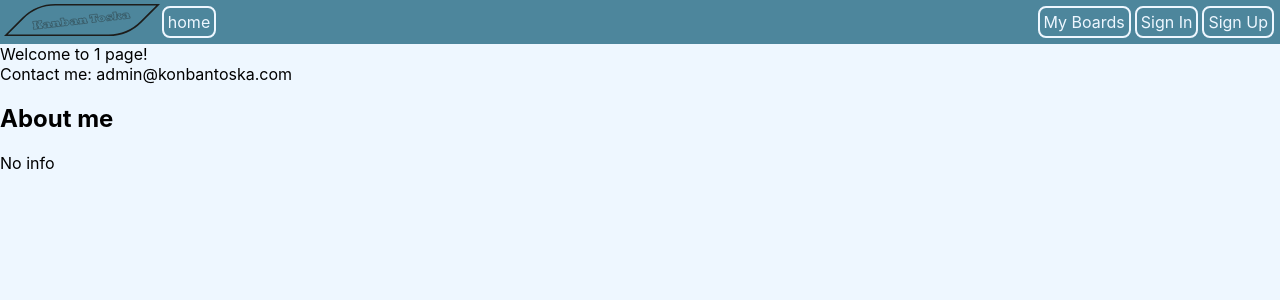
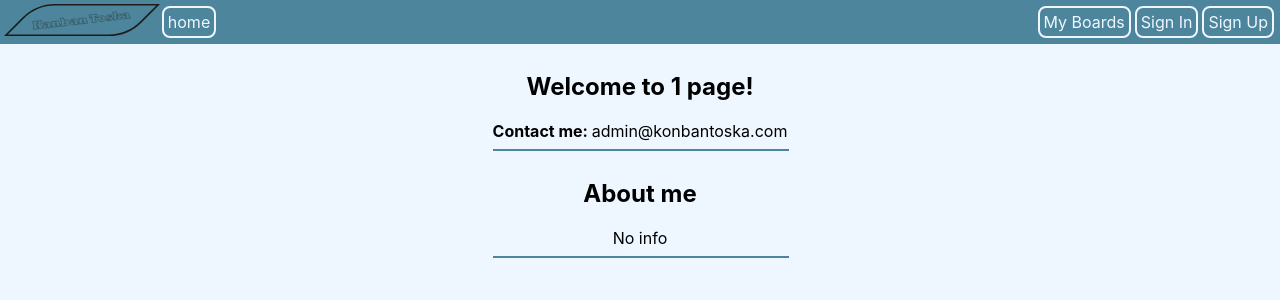
Before and after one commit to FractalHenry/kanban_toska, a React (Create React App) app in the folder front/: page /user/1 in a window 1280 px wide. Shown: the top 300 px of the page. Built offline with nearby package versions, Linux system fonts and the light colour scheme.

Commit message:
minor fixes

```diff
--- a/front/src/App.js
+++ b/front/src/App.js
@@ -21,7 +21,7 @@ function App() {
           <Route path="/boards" element={<Boards />} />
           <Route path="/board/:id" element={<Board />} />
           <Route path="/protected/:login" element={<ProtectedPage />} />
-          <Route path="/user/:id" element={<User />} />
+          <Route path="/user/:login" element={<User />} />
           <Route path="*" element={<Error />} />
         </Routes>
     </AuthProvider>
--- a/front/src/pages/auth/auth.jsx
+++ b/front/src/pages/auth/auth.jsx
@@ -1,8 +1,9 @@
 import React, { useState, useContext } from 'react';
-import { Link } from 'react-router-dom';
+import { Link,useNavigate } from 'react-router-dom';
 import { AuthContext } from '../../components/AuthContext';
 
 const AuthForm = () => {
+  const navigate = useNavigate();
   const [login, setLogin] = useState('');
   const [password, setPassword] = useState('');
   const [error, setError] = useState('');
@@ -23,7 +24,7 @@ const AuthForm = () => {
       if (response.ok) {
         const data = await response.json();
         loginUser(data.token);
-        alert('Вы вошли');
+        navigate("/user/"+login);//TODO: get USERID
       } else {
         alert('Неверный логин или пароль');
       }
--- a/front/src/pages/reg/reg.jsx
+++ b/front/src/pages/reg/reg.jsx
@@ -1,8 +1,9 @@
 import React, { useState, useContext } from "react";
-import { Link } from "react-router-dom";
+import { Link, redirect, useNavigate } from "react-router-dom";
 import { AuthContext } from '../../components/AuthContext'; // Импортируем AuthContext
 
 const RegForm = () => {
+  const navigate = useNavigate();
   const [email, setEmail] = useState("");
   const [login, setLogin] = useState("");
   const [password, setPassword] = useState("");
@@ -27,7 +28,7 @@ const RegForm = () => {
       });
 
       if (response.ok) {
-        alert("Вы успешно зарегистрировались")
+        navigate("/auth");
       } else {
         const error = await response.text();
         alert(error);
--- a/front/src/pages/user/user.jsx
+++ b/front/src/pages/user/user.jsx
@@ -1,22 +1,24 @@
 import { useParams } from "react-router-dom"
 
 let User = () =>{
-    const {id} = useParams();
-    var username = id;
+    const {login} = useParams();
+    var username = login;
     var isEmailShown = true; //TEMPORARY
     var email = "admin@konbantoska.com";
     var about = "No info";
-    function getUser(){
+    function getUserInfo(){
         //TODO: select from db
     }
     return(
-        <div>
-            Welcome to {username} page!
-            {isEmailShown && <div>Contact me: {email} </div>}
-            <div>
+        <div className="flex-col center mt-8">
+            <h2>Welcome to {username} page!</h2>
+            {isEmailShown && <div><b>Contact me: </b> {email} </div>}
+            <hr className="hr max-x"/>
+            <div className="flex-col center">
                 <h2> About me </h2>
                 {about}
             </div>
+            <hr className="hr max-x"/>
         </div>
     )
 }
--- a/front/src/style.css
+++ b/front/src/style.css
@@ -165,6 +165,10 @@ form{
 hr{
   color: var(--primary);
 }
+.hr{
+  color: var(--primary);
+  border:1px solid;
+}
 .h2{
   font-size:36px;
   font-weight: bold;
```
Also changed, not shown: 1 other file (tests, documents, lock files or other folders).
